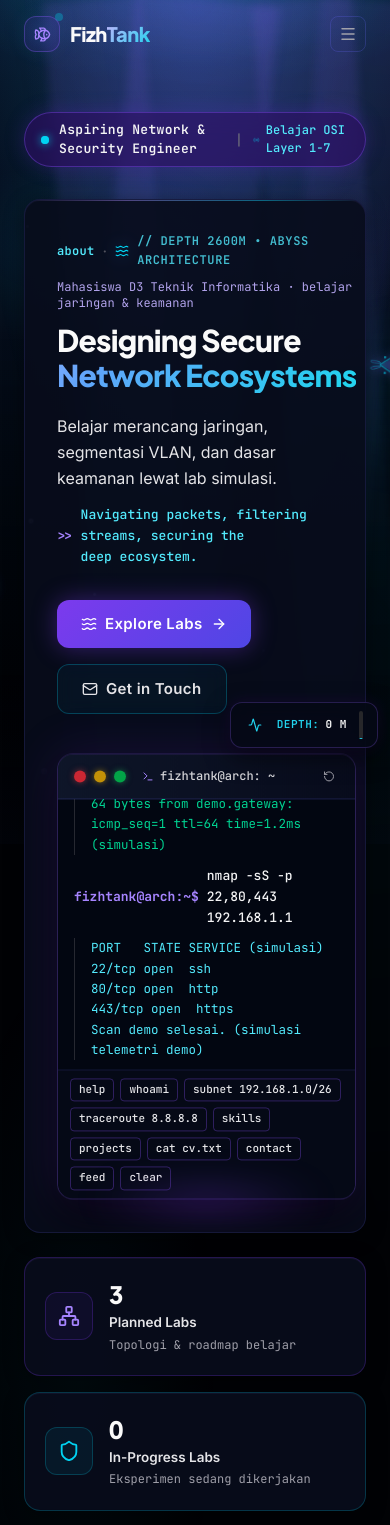
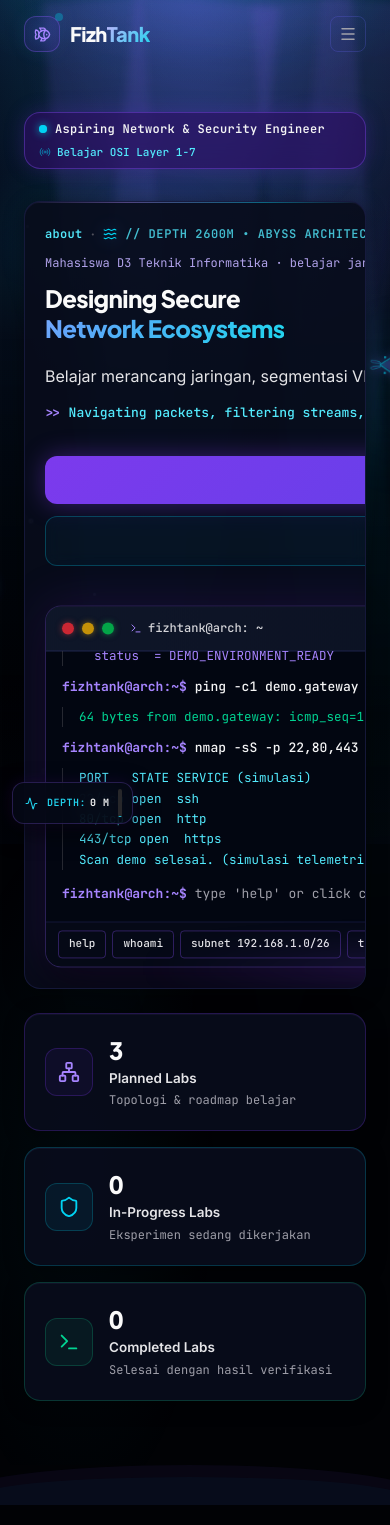
Before and after one commit to Fizhkan/FizhTank, a React (Vite) app: page / in a window 390 px wide. Shown: the top 1525 px of the page. Built offline with nearby package versions, Linux system fonts and the light colour scheme.

Commit message:
perf(mobile): async font loading, reposition DepthMeter, and refine responsive hero layout [Windows]
Committed-from: Windows (PowerShell)

```diff
--- a/index.html
+++ b/index.html
@@ -62,8 +62,11 @@
 
     <!-- Google Fonts Preconnect & Stylesheet -->
     <link rel="preconnect" href="https://fonts.googleapis.com" />
-    <link rel="preconnect" href="https://fonts.gstatic.com" crossorigin />
-    <link href="https://fonts.googleapis.com/css2?family=Inter:opsz,wght@14..32,300..700&family=JetBrains+Mono:wght@400..700&family=Plus+Jakarta+Sans:wght@400..800&display=swap" rel="stylesheet" />
+    <link rel="preload" as="style" href="https://fonts.googleapis.com/css2?family=Inter:opsz,wght@14..32,300..700&family=JetBrains+Mono:wght@400..700&family=Plus+Jakarta+Sans:wght@400..800&display=swap" />
+    <link href="https://fonts.googleapis.com/css2?family=Inter:opsz,wght@14..32,300..700&family=JetBrains+Mono:wght@400..700&family=Plus+Jakarta+Sans:wght@400..800&display=swap" rel="stylesheet" media="print" onload="this.media='all'" />
+    <noscript>
+      <link href="https://fonts.googleapis.com/css2?family=Inter:opsz,wght@14..32,300..700&family=JetBrains+Mono:wght@400..700&family=Plus+Jakarta+Sans:wght@400..800&display=swap" rel="stylesheet" />
+    </noscript>
 
     <!-- Fallback if JavaScript is disabled: ensure all prerendered elements are visible -->
     <noscript>
--- a/src/components/DepthMeter.jsx
+++ b/src/components/DepthMeter.jsx
@@ -42,10 +42,10 @@ export default function DepthMeter() {
   return (
     <aside
       aria-label="Telemetri Kedalaman Ekosistem Akuarium"
-      className="fixed right-3 sm:right-6 bottom-24 z-40 select-none pointer-events-none"
+      className="fixed left-3 sm:left-auto sm:right-6 bottom-5 sm:bottom-24 z-40 select-none pointer-events-none"
     >
       <div
-        className="pointer-events-auto flex items-center gap-3 px-3.5 py-2 rounded-xl backdrop-blur-md transition-all duration-300 group"
+        className="pointer-events-auto flex items-center gap-2 sm:gap-3 px-2.5 sm:px-3.5 py-1.5 sm:py-2 rounded-xl backdrop-blur-md transition-all duration-300 group"
         style={{
           background: 'rgba(5, 9, 22, 0.85)',
           border: '1px solid rgba(139, 92, 246, 0.25)',
@@ -54,17 +54,17 @@ export default function DepthMeter() {
         title="Indikator Kedalaman Navigasi Akuarium"
       >
         {/* Pulsing Sonar Node */}
-        <div className="relative flex items-center justify-center w-5 h-5 shrink-0">
+        <div className="relative flex items-center justify-center w-4 h-4 sm:w-5 sm:h-5 shrink-0">
           <span
             className="absolute inset-0 rounded-full animate-ping opacity-60"
             style={{ backgroundColor: currentZone.color }}
           />
-          <Activity size={14} style={{ color: currentZone.color, position: 'relative' }} />
+          <Activity size={13} style={{ color: currentZone.color, position: 'relative' }} />
         </div>
 
         {/* Telemetry Readout */}
         <div className="flex flex-col">
-          <div className="flex items-center gap-1.5 font-mono text-[11px] font-semibold tracking-wider uppercase">
+          <div className="flex items-center gap-1 sm:gap-1.5 font-mono text-[10px] sm:text-[11px] font-semibold tracking-wider uppercase">
             <span style={{ color: currentZone.color }}>DEPTH:</span>
             <span className="text-zinc-100 tabular-nums font-bold">
               {depth.toLocaleString()} m
--- a/src/components/Hero.jsx
+++ b/src/components/Hero.jsx
@@ -472,15 +472,15 @@ export default function Hero() {
             transition: 'all 0.6s ease 0.2s',
           }}
         >
-          <div className="flex items-center gap-2.5 px-4 py-2 rounded-full bg-violet-950/60 border border-violet-500/35 text-violet-300 text-sm font-mono backdrop-blur-md shadow-[0_0_20px_rgba(109,40,217,0.25)]">
-            <span className="relative flex h-2 w-2">
+          <div className="flex flex-wrap items-center gap-2 px-3.5 py-2 rounded-2xl sm:rounded-full bg-violet-950/60 border border-violet-500/35 text-violet-300 text-xs sm:text-sm font-mono backdrop-blur-md shadow-[0_0_20px_rgba(109,40,217,0.25)]">
+            <span className="relative flex h-2 w-2 shrink-0">
               <span className="blink absolute inline-flex h-full w-full rounded-full bg-cyan-400 opacity-75" />
               <span className="relative inline-flex rounded-full h-2 w-2 bg-cyan-400 shadow-[0_0_8px_#06b6d4]" />
             </span>
-            <span className="text-zinc-100 font-semibold tracking-wide text-[13px] sm:text-sm">{site.jobTitle}</span>
-            <span className="text-zinc-500">|</span>
-            <span className="text-cyan-300 text-[12px] sm:text-xs font-mono font-medium flex items-center gap-1.5">
-              <Radio size={12} className="animate-pulse text-cyan-400" />
+            <span className="text-zinc-100 font-semibold tracking-wide text-xs sm:text-sm">{site.jobTitle}</span>
+            <span className="text-zinc-500 hidden sm:inline">|</span>
+            <span className="text-cyan-300 text-[11px] sm:text-xs font-mono font-medium flex items-center gap-1.5 shrink-0">
+              <Radio size={12} className="animate-pulse text-cyan-400 shrink-0" />
               Belajar OSI Layer 1-7
             </span>
           </div>
@@ -489,7 +489,7 @@ export default function Hero() {
         {/* Main Bento Hero Card */}
         <div
           ref={glowRef}
-          className="bento-card p-8 md:p-12 mb-6 relative overflow-hidden border border-violet-500/20 shadow-[0_8px_32px_rgba(0,0,0,0.6)]"
+          className="bento-card p-5 sm:p-8 md:p-12 mb-6 relative overflow-hidden border border-violet-500/20 shadow-[0_8px_32px_rgba(0,0,0,0.6)]"
           style={{
             opacity: sectionVisible ? 1 : 0,
             transform: sectionVisible ? 'translateY(0)' : 'translateY(40px)',
@@ -538,7 +538,7 @@ export default function Hero() {
                 {site.subtitle}
               </div>
 
-              <h1 className="text-3xl sm:text-4xl lg:text-[42px] xl:text-[46px] font-extrabold leading-[1.18] mb-5 tracking-tight font-display">
+              <h1 className="text-2xl sm:text-4xl lg:text-[42px] xl:text-[46px] font-extrabold leading-tight sm:leading-[1.18] mb-5 tracking-tight font-display">
                 <span
                   className="text-zinc-50 inline-block"
                   style={{
@@ -551,7 +551,7 @@ export default function Hero() {
                 </span>
                 <br />
                 <span
-                  className="bg-clip-text text-transparent text-bio-shimmer inline-block whitespace-nowrap"
+                  className="bg-clip-text text-transparent text-bio-shimmer inline-block break-words sm:whitespace-nowrap"
                   style={{
                     backgroundImage:
                       'linear-gradient(135deg, #c4b5fd 0%, #60a5fa 30%, #22d3ee 70%, #c4b5fd 100%)',
@@ -595,7 +595,7 @@ export default function Hero() {
 
               {/* Action Buttons */}
               <div
-                className="flex flex-wrap items-center gap-4"
+                className="flex flex-col sm:flex-row items-stretch sm:items-center gap-3 sm:gap-4 w-full sm:w-auto"
                 style={{
                   opacity: sectionVisible ? 1 : 0,
                   transform: sectionVisible ? 'translateY(0)' : 'translateY(15px)',
@@ -604,7 +604,7 @@ export default function Hero() {
               >
                 <a
                   href="#labs"
-                  className="flex items-center gap-2 px-6 py-3 rounded-xl font-semibold text-[15px] transition-all group text-white shadow-lg relative overflow-hidden"
+                  className="flex items-center justify-center gap-2 px-6 py-3 rounded-xl font-semibold text-[15px] transition-all group text-white shadow-lg relative overflow-hidden"
                   style={{
                     background: 'linear-gradient(135deg, #7c3aed, #4f46e5)',
                     boxShadow: '0 0 25px rgba(124,58,237,0.4)',
@@ -633,7 +633,7 @@ export default function Hero() {
                 </a>
                 <a
                   href="#contact"
-                  className="flex items-center gap-2 px-6 py-3 border rounded-xl font-semibold text-[15px] transition-all text-zinc-200 hover:text-cyan-200 backdrop-blur-sm tracking-wide"
+                  className="flex items-center justify-center gap-2 px-6 py-3 border rounded-xl font-semibold text-[15px] transition-all text-zinc-200 hover:text-cyan-200 backdrop-blur-sm tracking-wide"
                   style={{
                     borderColor: 'rgba(6,182,212,0.3)',
                     background: 'rgba(6,182,212,0.05)',
@@ -806,13 +806,13 @@ export default function Hero() {
 
                 {/* Quick-command suggestions toolbar */}
                 <div
-                  className="px-3 sm:px-4 py-2 border-t flex flex-wrap items-center gap-1.5 overflow-hidden select-none"
+                  className="px-3 sm:px-4 py-2 border-t flex items-center gap-1.5 overflow-x-auto no-scrollbar sm:flex-wrap select-none"
                   style={{
                     background: 'rgba(6, 10, 24, 0.95)',
                     borderColor: 'rgba(99, 102, 241, 0.15)',
                   }}
                 >
-                  <span className="text-[11px] text-zinc-400 font-mono uppercase tracking-wider font-semibold mr-1 hidden sm:inline">
+                  <span className="text-[11px] text-zinc-400 font-mono uppercase tracking-wider font-semibold mr-1 hidden sm:inline shrink-0">
                     Commands:
                   </span>
                   {quickCommands.map((cmd) => (
@@ -823,7 +823,7 @@ export default function Hero() {
                         executeCommand(cmd)
                       }}
                       aria-label={`Jalankan perintah ${cmd}`}
-                      className="px-2 py-0.5 rounded text-[11px] sm:text-[11.5px] font-mono font-medium transition-all border border-violet-500/30 text-zinc-200 hover:text-cyan-200 hover:border-cyan-400/50 hover:bg-cyan-500/15 active:scale-95 cursor-pointer"
+                      className="shrink-0 px-2.5 py-1 sm:py-0.5 rounded text-[11px] sm:text-[11.5px] font-mono font-medium transition-all border border-violet-500/30 text-zinc-200 hover:text-cyan-200 hover:border-cyan-400/50 hover:bg-cyan-500/15 active:scale-95 cursor-pointer whitespace-nowrap"
                     >
                       {cmd}
                     </button>
--- a/src/index.css
+++ b/src/index.css
@@ -772,3 +772,14 @@ p {
   background: rgba(139, 92, 246, 0.3);
   color: #e4e4f0;
 }
+
+/* ═══════════════════════════════════════
+   NO SCROLLBAR UTILITY
+═══════════════════════════════════════ */
+.no-scrollbar::-webkit-scrollbar {
+  display: none;
+}
+.no-scrollbar {
+  -ms-overflow-style: none;
+  scrollbar-width: none;
+}
```
